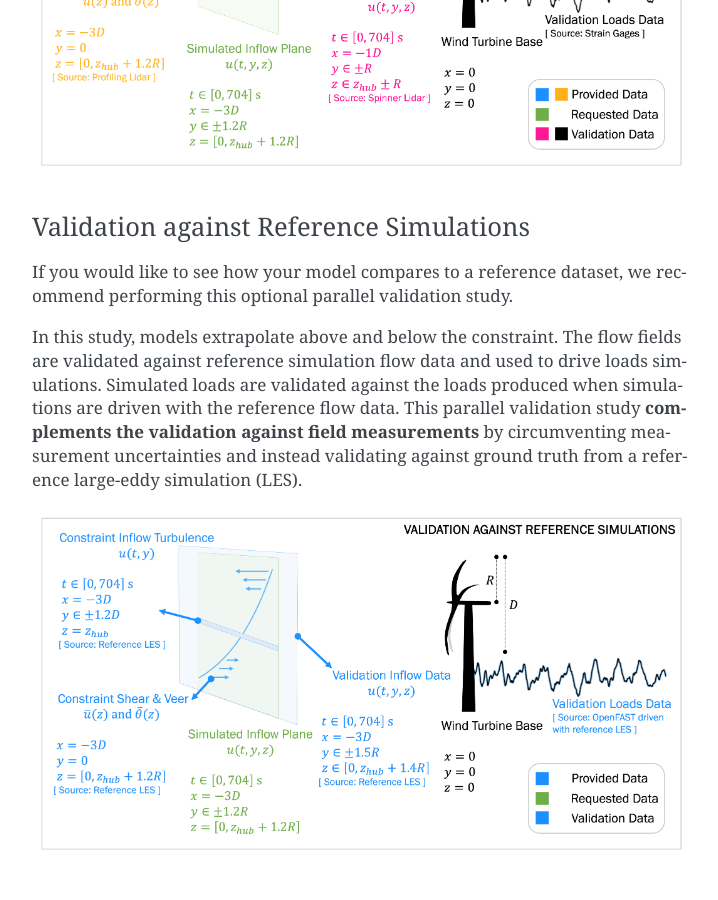
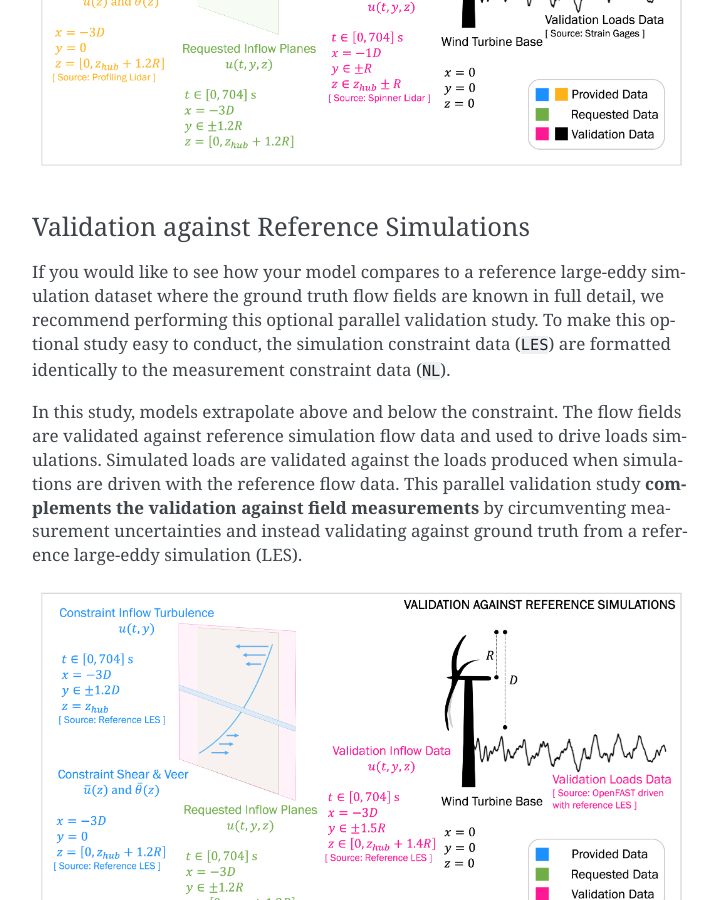
Before and after one commit to rybchuk/rotor_inflow_benchmark, a Sphinx documentation site: the page built from docs/index.rst, in a window 1280 px wide and 900 px high, scrolled down 697 px. Shown: the whole window, without its empty margins (388-1106 px from the left). Built offline with Sphinx 7.4.7, drawn with Linux system fonts in a browser that asks for light colours.

```diff
--- a/docs/data_description.rst
+++ b/docs/data_description.rst
@@ -28,7 +28,7 @@ Data provided
       - Discretization: :math:`dt=1` s
       - Size: :math:`n_t=704`
    - :math:`x=-381` is the longitudinal (along-wind) coordinate [m]
-   - :math:`y \in [-150,150]` is the lateral (cross-wind) coordinate [m]
+   - :math:`y \in [-100,100]` is the lateral (cross-wind) coordinate [m]
       - Discretization: :math:`dy=10` m
       - Size: :math:`n_y=31`
    - :math:`z=120` is the vertical (ground-normal) coordinate [m]
@@ -155,7 +155,7 @@ Please submit your data in netcdf format with appropriately named and dimensione
 Coordinate System
 ^^^^^^^^^^^^^^^^^
 
-A right-hand coordinate system is defined:
+A left-handed coordinate system is defined:
 
 - Origin: wind turbine tower base
 - Longitudinal (:math:`x`) coordinate: parallel to the ground and to the time-averaged nacelle heading for each 704-second period
--- a/docs/index.rst
+++ b/docs/index.rst
@@ -30,7 +30,7 @@ Models extrapolate above and below the constraint. The flow fields are validated
 Validation against Reference Simulations
 ****************************************
 
-If you would like to see how your model compares to a reference dataset, we recommend performing this optional parallel validation study.
+If you would like to see how your model compares to a reference large-eddy simulation dataset where the ground truth flow fields are known in full detail, we recommend performing this optional parallel validation study. To make this optional study easy to conduct, the simulation constraint data (``LES``) are formatted identically to the measurement constraint data (``NL``).
 
 In this study, models extrapolate above and below the constraint. The flow fields are validated against reference simulation flow data and used to drive loads simulations. Simulated loads are validated against the loads produced when simulations are driven with the reference flow data. This parallel validation study **complements the validation against field measurements** by circumventing measurement uncertainties and instead validating against ground truth from a reference large-eddy simulation (LES).
 
```
Also changed, not shown: docs/images/benchmark_illustration_field.png, docs/images/benchmark_illustration_les.png.
